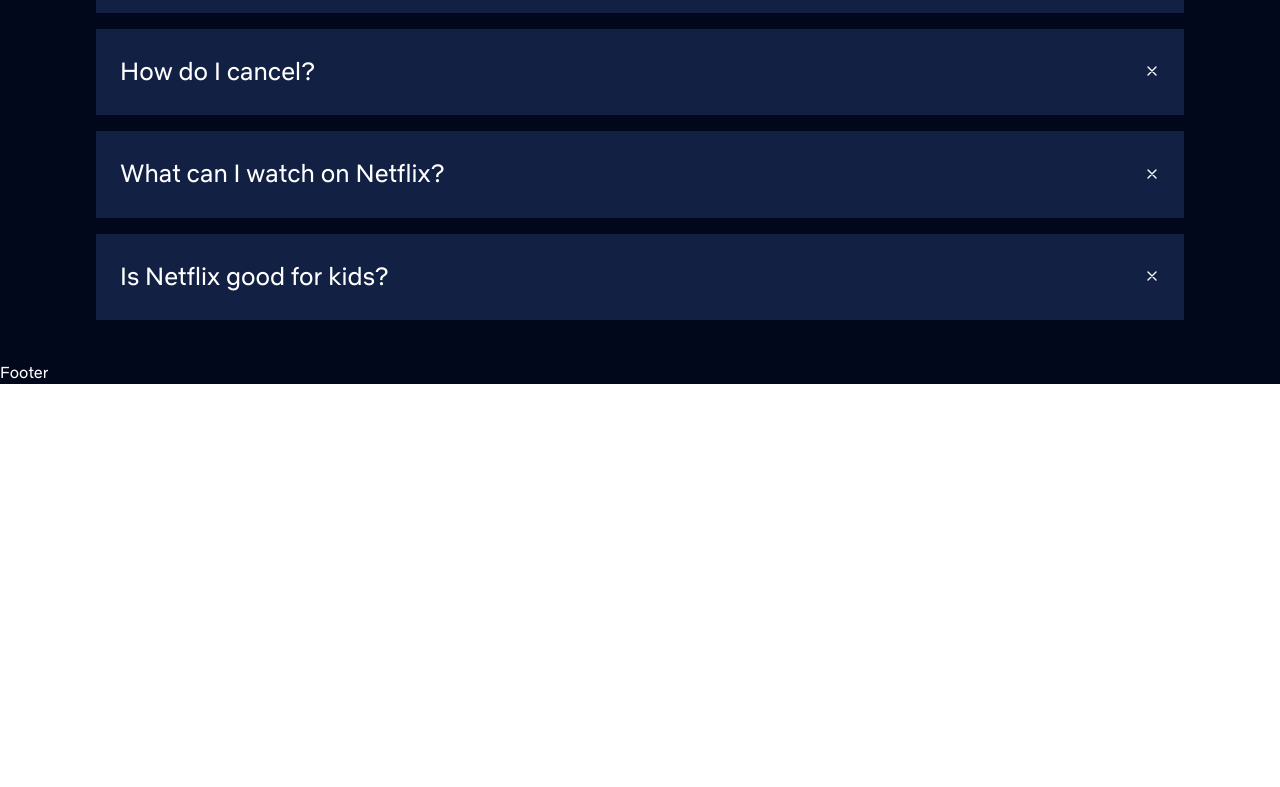
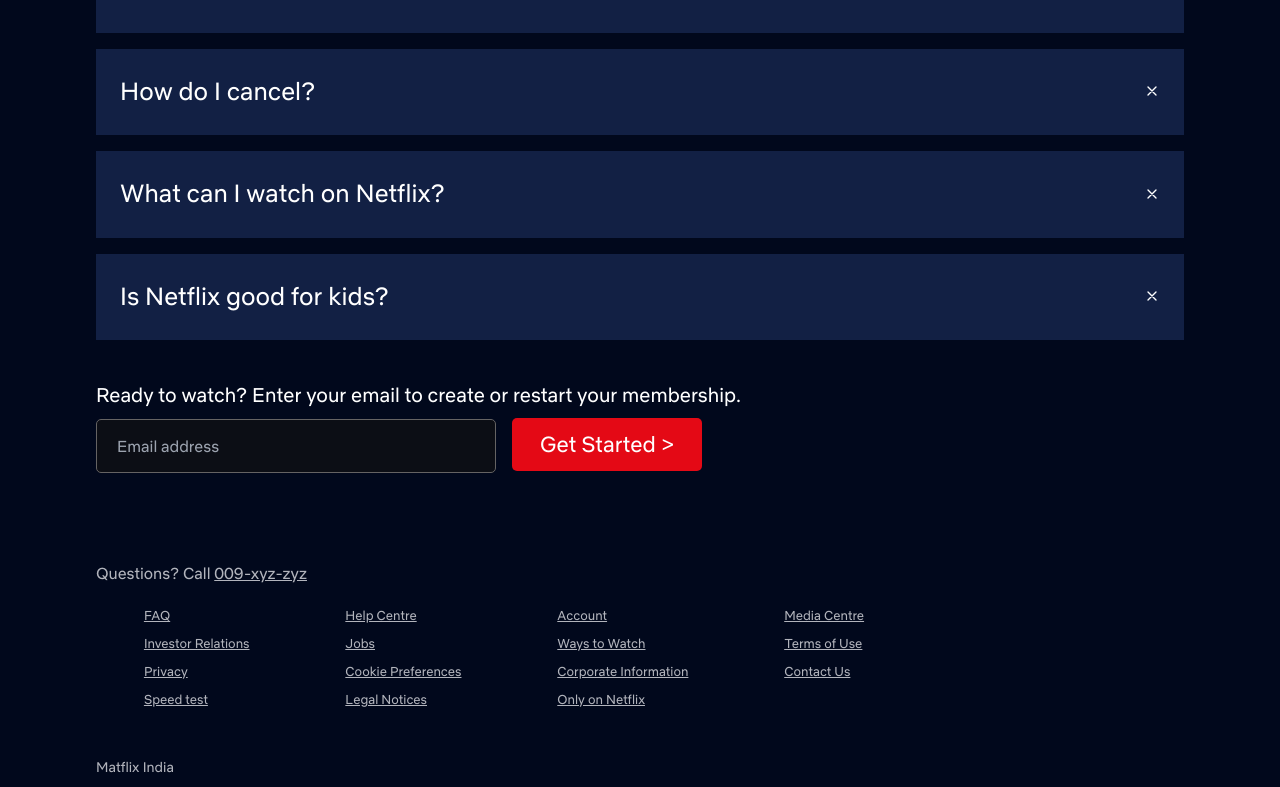
Before and after one commit to aayushchauhan10/MatFlix, a React (Vite) app in the folder client/: page / in a window 1280 px wide. Shown: the part 2010-2797 px from the top of the page. Before the commit the page ends 2394 px from the top, so only its background shows below. Built offline with nearby package versions, Linux system fonts and the light colour scheme.

Commit message:
Updated App.jsx

```diff
--- a/client/src/App.jsx
+++ b/client/src/App.jsx
@@ -1,4 +1,4 @@
-import React, { useState } from "react";
+import React from "react";
 import background from "./assets/background.jpg";
 import {
   Header,
--- /dev/null
+++ b/client/src/components/layout/Email.jsx
@@ -0,0 +1,27 @@
+import React from "react";
+
+const Email = () => {
+  return (
+    <div className="">
+      <p className="text-[20px] mt-10 mb-2">
+        Ready to watch? Enter your email to create or restart your membership.
+      </p>
+      <form>
+        <input
+          type="email"
+          name="email"
+          placeholder="Email address"
+          className="bg-[#101013] bg-opacity-80 py-3.5 px-5 w-[25rem] border rounded-[5px] border-[#656363]"
+        />
+        <button
+          type="submit"
+          className="ml-4 bg-[#E40915] py-2.5 px-7 text-[22px] hover:bg-[#C11018] font-netflix rounded-[5px]"
+        >
+          Get Started {">"}
+        </button>
+      </form>
+    </div>
+  );
+};
+
+export default Email;
--- a/client/src/components/layout/Footer.jsx
+++ b/client/src/components/layout/Footer.jsx
@@ -1,7 +1,41 @@
 import React from "react";
 
 const Footer = () => {
-  return <div className="text-white bg-[#01081C]">Footer</div>;
+  return (
+    <div className="text-[#B2B4BC] px-24 py-16 bg-[#01081C]">
+      <div>
+        <h2>
+          Questions? Call <span className="underline">009-xyz-zyz</span>
+        </h2>
+      </div>
+      <div className="flex text-[13px] w-[75%] items-start justify-around">
+        <div className="py-4">
+          <p className="underline leading-7">FAQ</p>
+          <p className="underline leading-7">Investor Relations</p>
+          <p className="underline leading-7">Privacy</p>
+          <p className="underline leading-7">Speed test</p>
+        </div>
+        <div className="py-4">
+          <p className="underline leading-7">Help Centre</p>
+          <p className="underline leading-7">Jobs</p>
+          <p className="underline leading-7">Cookie Preferences</p>
+          <p className="underline leading-7">Legal Notices</p>
+        </div>
+        <div className="py-4">
+          <p className="underline leading-7">Account</p>
+          <p className="underline leading-7">Ways to Watch</p>
+          <p className="underline leading-7">Corporate Information</p>
+          <p className="underline leading-7">Only on Netflix</p>
+        </div>
+        <div className="py-4">
+          <p className="underline leading-7">Media Centre</p>
+          <p className="underline leading-7">Terms of Use</p>
+          <p className="underline leading-7">Contact Us</p>
+        </div>
+      </div>
+      <div className="text-[14px] pt-7">Matflix India</div>
+    </div>
+  );
 };
 
 export default Footer;
--- a/client/src/components/layout/Home.jsx
+++ b/client/src/components/layout/Home.jsx
@@ -1,4 +1,5 @@
 import React from "react";
+import { Email } from "./index";
 
 const Home = () => {
   return (
@@ -11,25 +12,7 @@
           Watch anywhere. Cancel anytime.
         </p>
       </div>
-      <div>
-        <p className="text-[20px] mt-5 mb-2">
-          Ready to watch? Enter your email to create or restart your membership.
-        </p>
-        <form>
-          <input
-            type="email"
-            name="email"
-            placeholder="Email address"
-            className="bg-[#101013] bg-opacity-80 py-3.5 pl-5 pr-[180px] border rounded-[5px] border-[#656363]"
-          />
-          <button
-            type="submit"
-            className="ml-4 bg-[#E40915] py-2.5 px-7 text-[22px] hover:bg-[#C11018] font-netflix rounded-[5px]"
-          >
-            Get Started {">"}
-          </button>
-        </form>
-      </div>
+      <Email />
     </div>
   );
 };
--- a/client/src/components/layout/Questions.jsx
+++ b/client/src/components/layout/Questions.jsx
@@ -1,5 +1,6 @@
 import React, { useState } from "react";
-import { questions } from "../../constants"; // Assuming the questions array is exported from 'data.js'
+import { questions } from "../../constants";
+import { Email } from "./index";
 
 const Questions = () => {
   const [activeIndex, setActiveIndex] = useState(null);
@@ -67,6 +68,9 @@
           </div>
         </div>
       ))}
+      <div className="px-24">
+        <Email />
+      </div>
     </div>
   );
 };
--- a/client/src/components/layout/index.js
+++ b/client/src/components/layout/index.js
@@ -3,3 +3,4 @@
 export { default as Footer } from "./Footer.jsx";
 export { default as ServiceCard } from "./ServiceCard.jsx";
 export { default as Questions } from "./Questions.jsx";
+export { default as Email } from "./Email.jsx";
```
